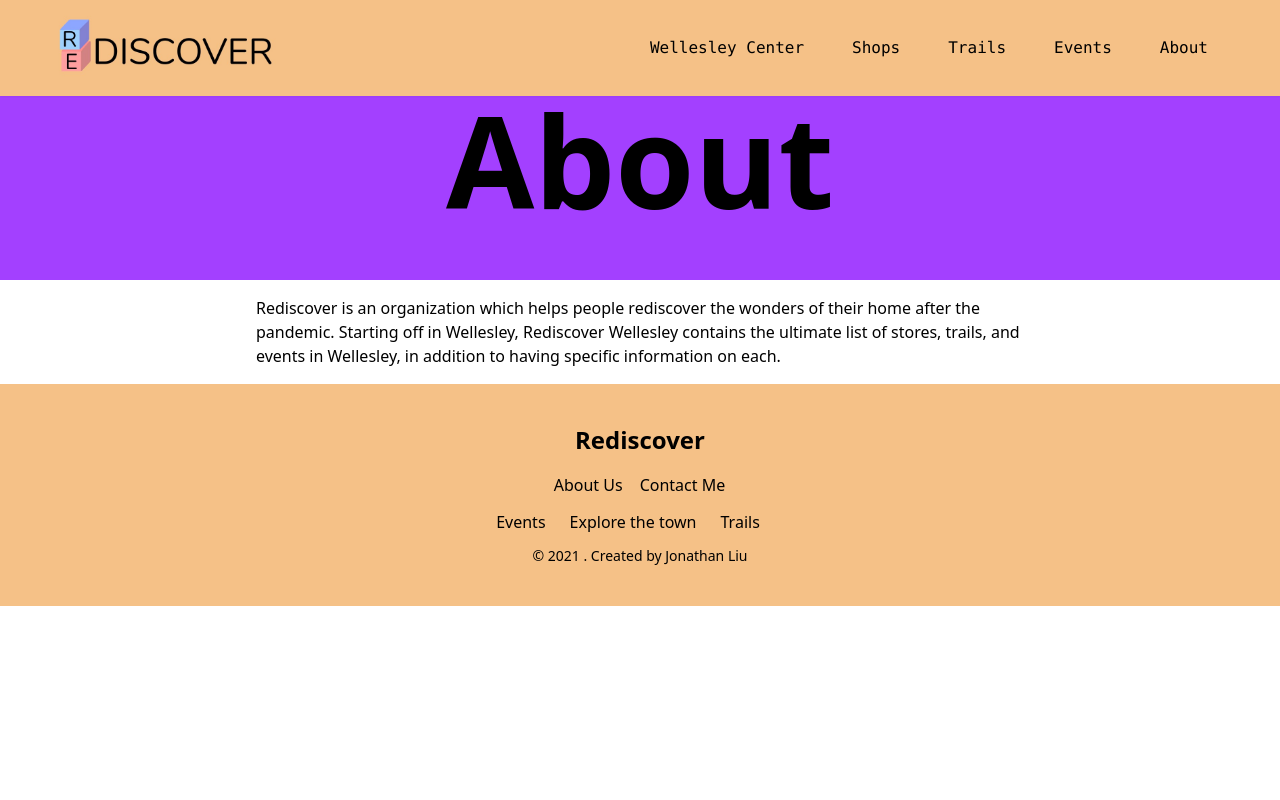
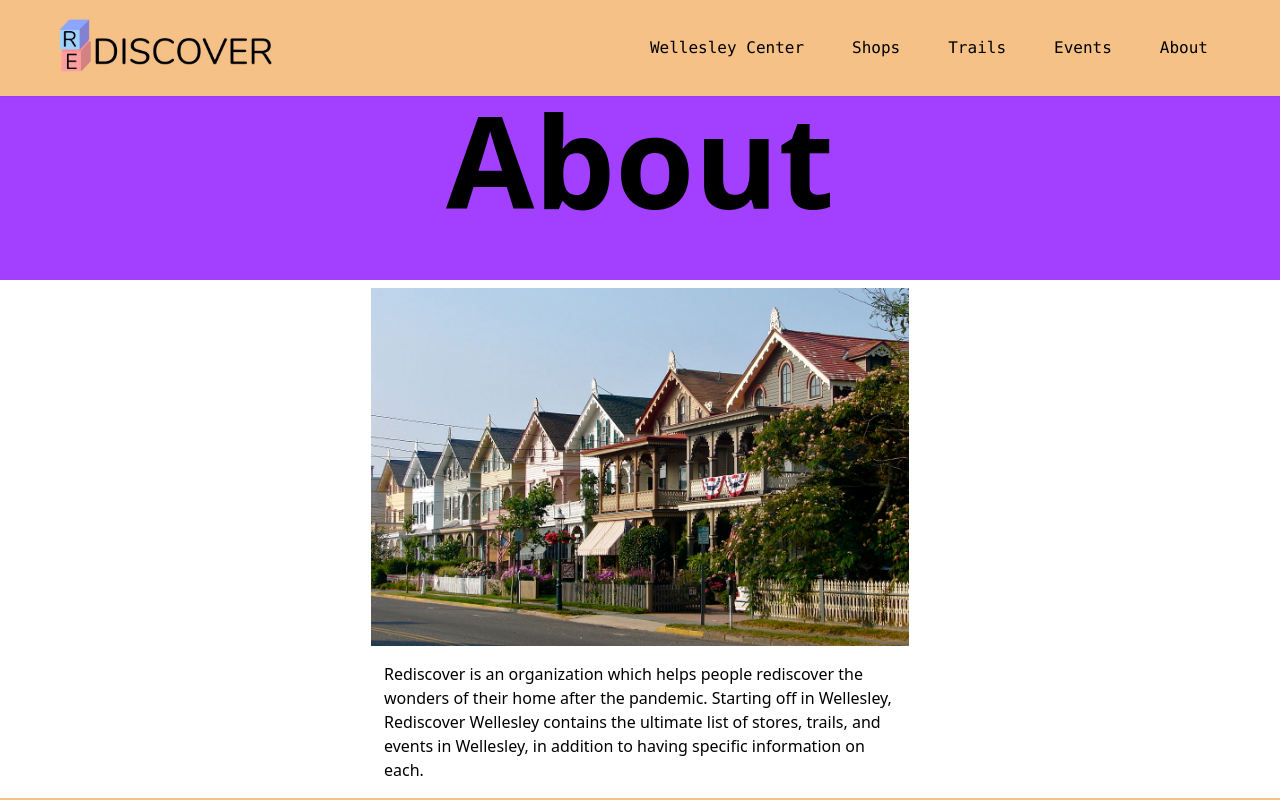
Before and after one commit to liujonathan24/Rediscover, a React (Create React App) app: page /about in a window 1280 px wide. Shown: the top 800 px of the page. Built offline with nearby package versions, Linux system fonts and the light colour scheme.

Commit message:
about page formatting

```diff
--- a/src/pages/about.js
+++ b/src/pages/about.js
@@ -8,7 +8,10 @@ const About = () => {
             About
           </h1>
         </div>
-      <p className="bg-white flex flex-col justify-center items-center" style={{paddingTop:"2vh", paddingBottom:"2vh", paddingLeft:"20vw", paddingRight:"20vw"}}> Rediscover is an organization which helps people rediscover the wonders of their home after the pandemic. Starting off
+        <div>
+          <img style={{ paddingTop:"1vh", paddingLeft:"29vw", paddingRight:"29vw", width:"auto"}} src="..\..\wellesley10.jpg" alt="Capezio"></img>
+        </div>
+      <p className="bg-white flex flex-col justify-center items-center" style={{paddingTop:"2vh", paddingBottom:"2vh", paddingLeft:"30vw", paddingRight:"30vw"}}> Rediscover is an organization which helps people rediscover the wonders of their home after the pandemic. Starting off
           in Wellesley, Rediscover Wellesley contains the ultimate list of stores, trails, and events in Wellesley, in addition to
           having specific information on each.</p>
     </div>
```
Also changed, not shown: public/wellesley10.jpg (added), 1 other file (tests, documents, lock files or other folders).
